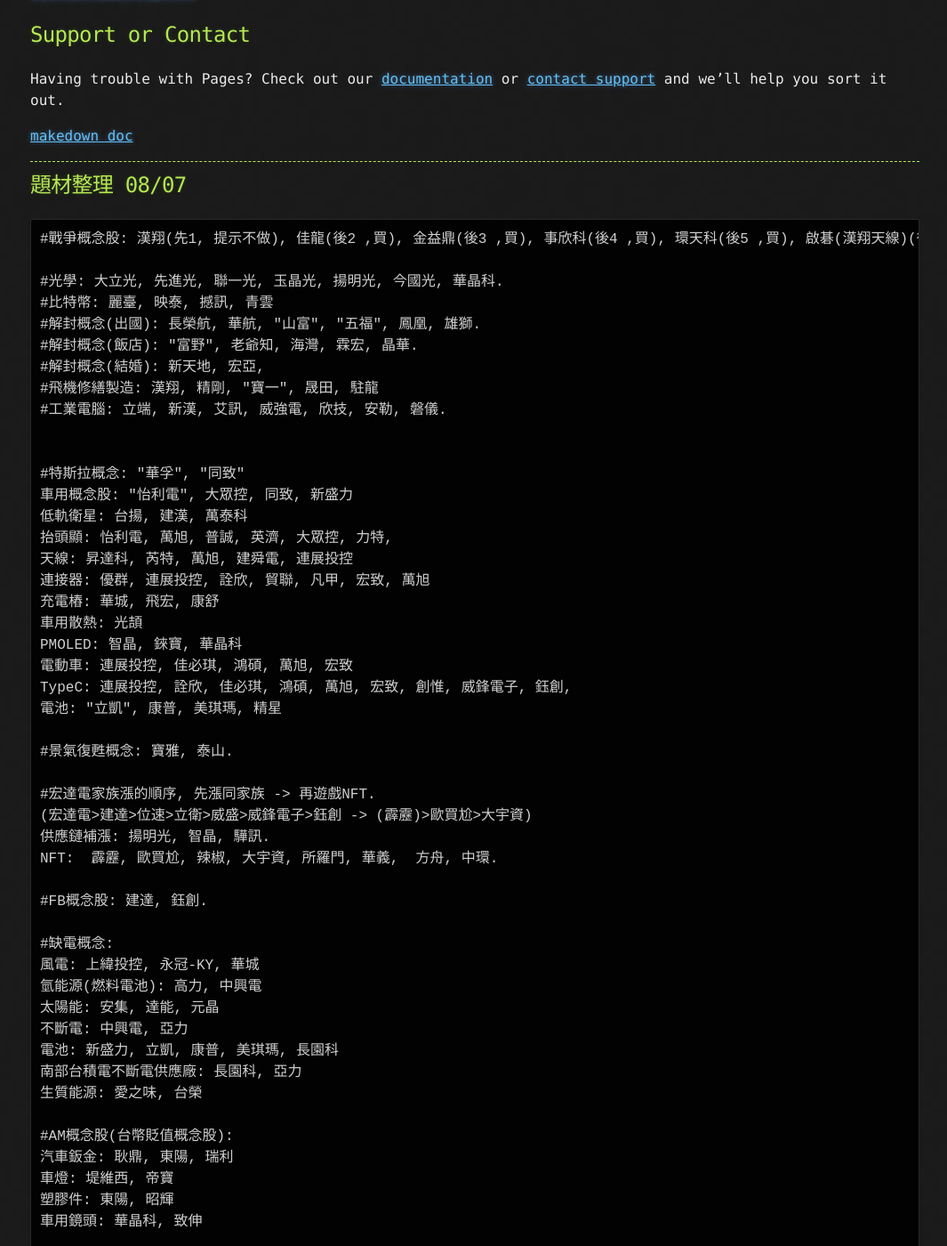
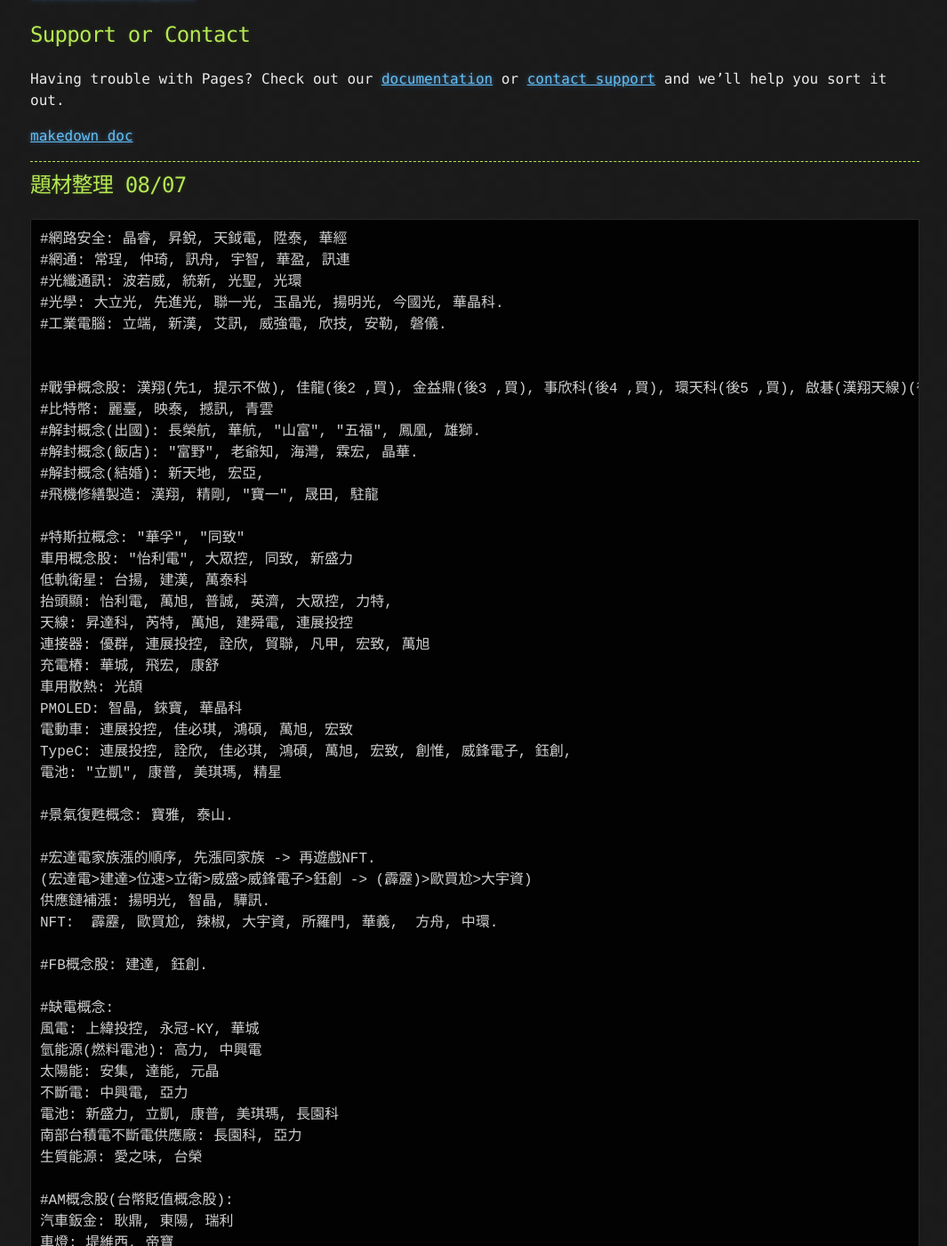
Before and after one commit to lepg5487/Stock_God, a Jekyll site: the page built from index.md, in a window 1280 px wide and 1400 px high, scrolled down 51142 px. Shown: the whole window at 89% size, without its empty margins (106-1171 px from the left). Built offline with Jekyll 4.4.1, drawn with Linux system fonts in a browser that asks for light colours; our own code applies the rules of GitHub Pages for plain Markdown files; some of the changed text lies outside the part shown.

Commit message:
Update index.md

````diff
--- a/index.md
+++ b/index.md
@@ -2108,16 +2108,19 @@
 
 ## 題材整理 08/07
 ```
+#網路安全: 晶睿, 昇銳, 天鉞電, 陞泰, 華經
+#網通: 常珵, 仲琦, 訊舟, 宇智, 華盈, 訊連
+#光纖通訊: 波若威, 統新, 光聖, 光環
+#光學: 大立光, 先進光, 聯一光, 玉晶光, 揚明光, 今國光, 華晶科.
+#工業電腦: 立端, 新漢, 艾訊, 威強電, 欣技, 安勒, 磐儀.
+
+
 #戰爭概念股: 漢翔(先1, 提示不做), 佳龍(後2 ,買), 金益鼎(後3 ,買), 事欣科(後4 ,買), 環天科(後5 ,買), 啟碁(漢翔天線)(後6, 買)
-
-#光學: 大立光, 先進光, 聯一光, 玉晶光, 揚明光, 今國光, 華晶科.
 #比特幣: 麗臺, 映泰, 撼訊, 青雲
 #解封概念(出國): 長榮航, 華航, "山富", "五福", 鳳凰, 雄獅.
 #解封概念(飯店): "富野", 老爺知, 海灣, 霖宏, 晶華.
 #解封概念(結婚): 新天地, 宏亞,
 #飛機修繕製造: 漢翔, 精剛, "寶一", 晟田, 駐龍
-#工業電腦: 立端, 新漢, 艾訊, 威強電, 欣技, 安勒, 磐儀.
-
 
 #特斯拉概念: "華孚", "同致"
 車用概念股: "怡利電", 大眾控, 同致, 新盛力
````
